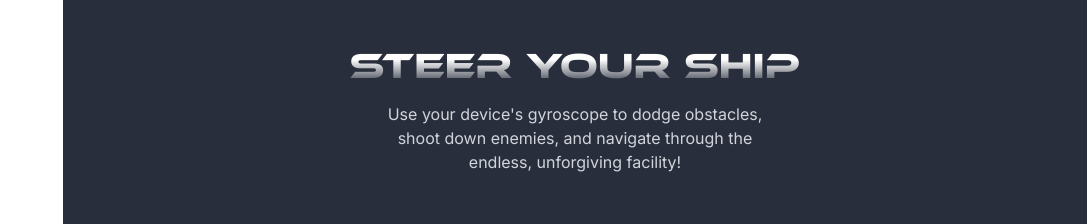
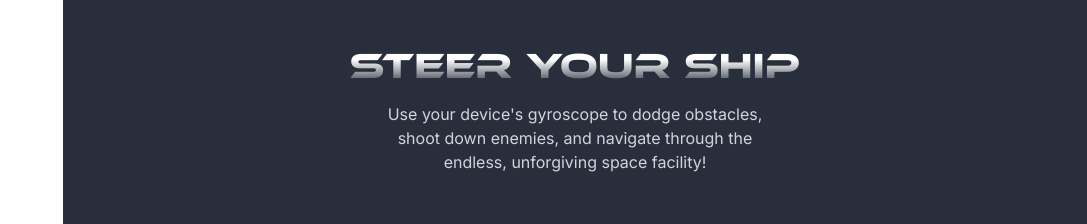
Before and after one commit to Location-Based-Game/NAJJ-website-old, a Next.js app: page / in a window 1280 px wide. Shown: the part 802-1026 px from the top of the page, without its empty margins (193-1280 px from the left). Built offline with nearby package versions, Linux system fonts and the light colour scheme; no server answers; the database is empty.

Commit message:
fix apostrophe

```diff
--- a/src/app/Tutorial.tsx
+++ b/src/app/Tutorial.tsx
@@ -7,7 +7,7 @@ export default function Tutorial() {
         STEER YOUR SHIP
       </h2>
       <p className="text-gray-300 text-center md:w-[24rem] mx-auto mt-4">
-        Use your device's gyroscope to dodge obstacles, shoot down enemies, and navigate through the endless, unforgiving facility!
+        Use your device&apos;s gyroscope to dodge obstacles, shoot down enemies, and navigate through the endless, unforgiving space facility!
       </p>
       <div className="flex flex-col xl:flex-row xl:justify-center xl:gap-16 2xl:gap-[12rem] items-center">
         <Image
```
